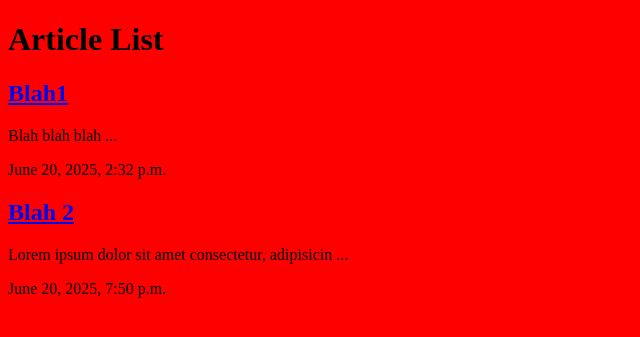
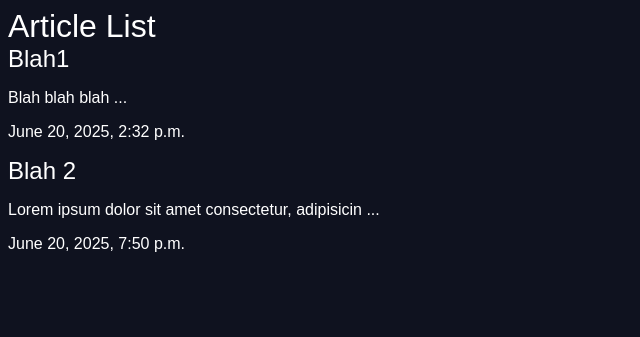
Before and after one commit to anajafizadeh/mydjangoBlog, a Django app: page /articles in a window 1280 px wide. Shown: the top 337 px of the page, without its empty margins (0-640 px from the left). Run offline with Django 5.2, Linux system fonts and the light colour scheme; data comes from the database, SQL or seed files in the repository.

Commit message:
styles.css changed

```diff
--- a/assets/styles.css
+++ b/assets/styles.css
@@ -1,3 +1,20 @@
 body {
-    background-color: red;
+    background-color: #0f121f;
+    /* background-image: url(static/stars.png); */
+    color: #fff;
+
 }
+
+body *{
+    font-family: arial;
+}
+
+h1,h2,h3,h4,h5 {
+    font-weight:normal;
+    margin:0;
+}
+
+a, a:hover, a:visited {
+    color: #fff;
+    text-decoration: none;
+}
```
